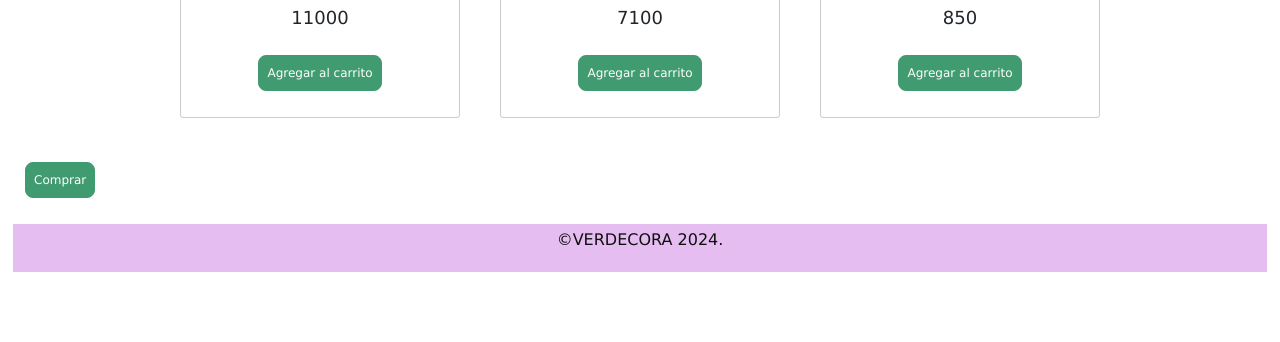
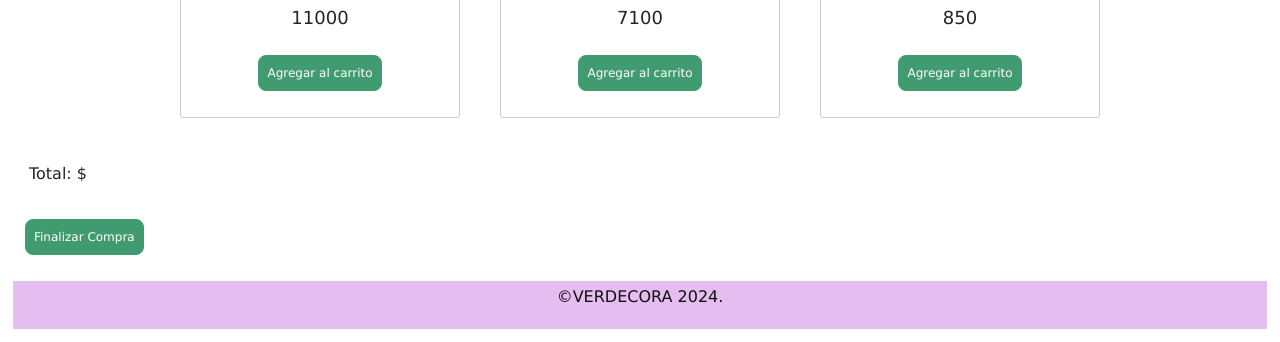
Before and after one commit to gabrielamsanchez/PreEntrega3_Sanchez, a plain HTML site: page index.html in a window 1280 px wide. Shown: the part 1056-1398 px from the top of the page. Before the commit the page ends 1341 px from the top, so only its background shows below. Drawn offline with nearby package versions, Linux system fonts and the light colour scheme.

Commit message:
"agregando total de compra"

```diff
--- a/index.html
+++ b/index.html
@@ -51,7 +51,8 @@
 </div>
 <tfoot>
     <td class="ocultar">
-    <button id="comprar" >Comprar</button>
+        <h3 class="total">Total: $ <span id="montoTotal"></span> </h3>
+    <button id="comprar" >Finalizar Compra</button>
 </td>
 </tfoot>
 
--- a/script.js
+++ b/script.js
@@ -89,6 +89,12 @@ function AgregarAlCarrito(e){
 }
 }
 
+function modificarTotal(){
+    let carrito = obtenerCarrito()
+    let nodoTotal = document.getElementById("montoTotal")
+    nodoTotal.innerText = carrito ? carrito.reduce((acum,prod) => acum + prod.subtotal, 0) : 0
+}
+
 function renderizarCarrito(){
     let carrito = obtenerCarrito()
 
@@ -107,6 +113,7 @@ function renderizarCarrito(){
         `
         contenedor.append(item)
     })
+    modificarTotal()
 
 }
 
--- a/style.css
+++ b/style.css
@@ -161,3 +161,12 @@ justify-content: center;
     justify-content: center;
     align-items: center;
 }
+
+.total{
+    text-align: left;
+    align-items: center;
+    justify-content: center;
+    font-size: 16px;
+    margin: 10px;
+    padding: 10px;
+}
```
